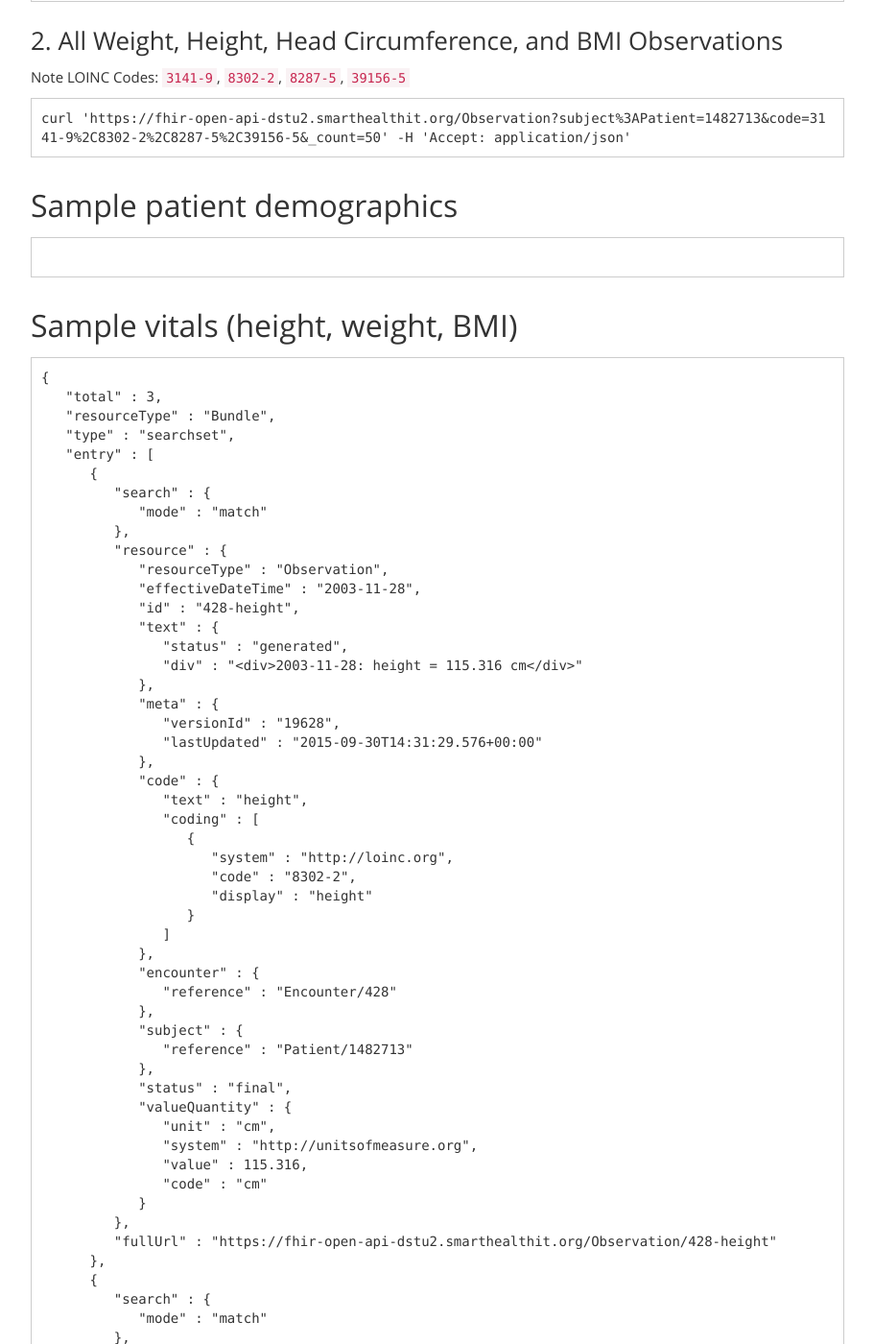
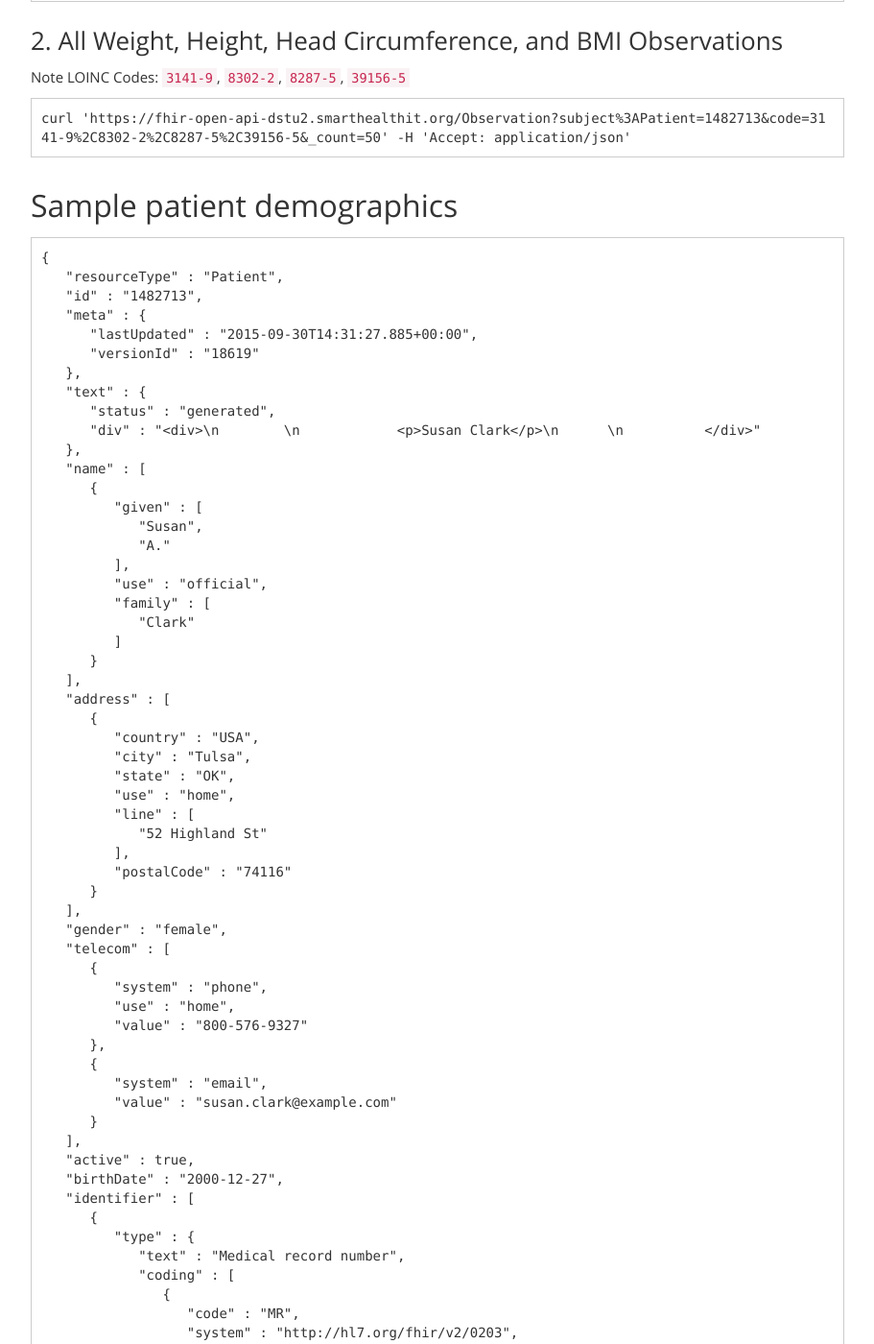
Before and after one commit to smart-on-fhir/smart-on-fhir.github.io, a Jekyll site: the page built from tutorials/server-quick-start/index.md, in a window 1280 px wide and 1400 px high, scrolled down 1709 px. Shown: the whole window at 96% size, without its empty margins (38-949 px from the left). Built offline with Jekyll 4.4.1, drawn with Linux system fonts in a browser that asks for light colours; Markdown is read by kramdown in place of the engine named in the settings; some of the changed text lies outside the part shown.

Commit message:
Added back sample patient to server quick-start

````diff
--- a/tutorials/server-quick-start/index.md
+++ b/tutorials/server-quick-start/index.md
@@ -91,7 +91,73 @@ curl 'https://fhir-open-api-dstu2.smarthealthit.org/Observation?subject%3APatien
 ## Sample patient demographics
 
 ```
-
+{
+   "resourceType" : "Patient",
+   "id" : "1482713",
+   "meta" : {
+      "lastUpdated" : "2015-09-30T14:31:27.885+00:00",
+      "versionId" : "18619"
+   },
+   "text" : {
+      "status" : "generated",
+      "div" : "<div>\n        \n            <p>Susan Clark</p>\n      \n          </div>"
+   },
+   "name" : [
+      {
+         "given" : [
+            "Susan",
+            "A."
+         ],
+         "use" : "official",
+         "family" : [
+            "Clark"
+         ]
+      }
+   ],
+   "address" : [
+      {
+         "country" : "USA",
+         "city" : "Tulsa",
+         "state" : "OK",
+         "use" : "home",
+         "line" : [
+            "52 Highland St"
+         ],
+         "postalCode" : "74116"
+      }
+   ],
+   "gender" : "female",
+   "telecom" : [
+      {
+         "system" : "phone",
+         "use" : "home",
+         "value" : "800-576-9327"
+      },
+      {
+         "system" : "email",
+         "value" : "susan.clark@example.com"
+      }
+   ],
+   "active" : true,
+   "birthDate" : "2000-12-27",
+   "identifier" : [
+      {
+         "type" : {
+            "text" : "Medical record number",
+            "coding" : [
+               {
+                  "code" : "MR",
+                  "system" : "http://hl7.org/fhir/v2/0203",
+                  "display" : "Medical record number"
+               }
+            ]
+         },
+         "system" : "http://hospital.smarthealthit.org",
+         "value" : "1482713",
+         "use" : "usual"
+      }
+   ]
+}
 ```
 
 
````
